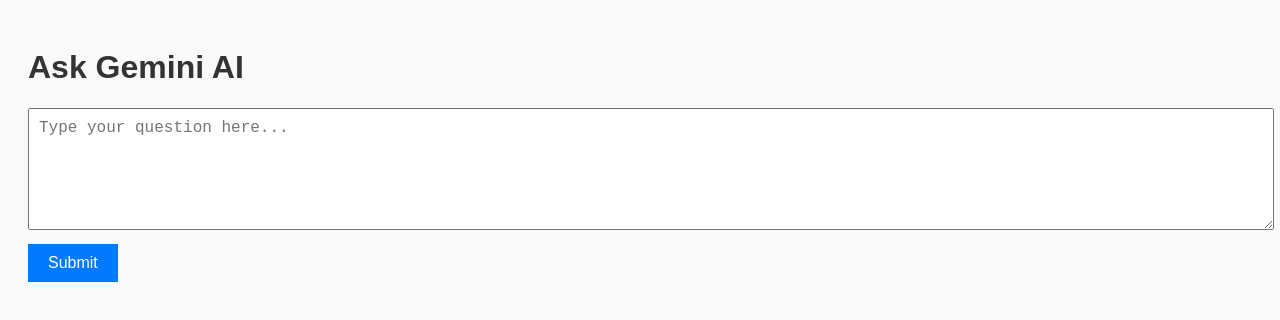
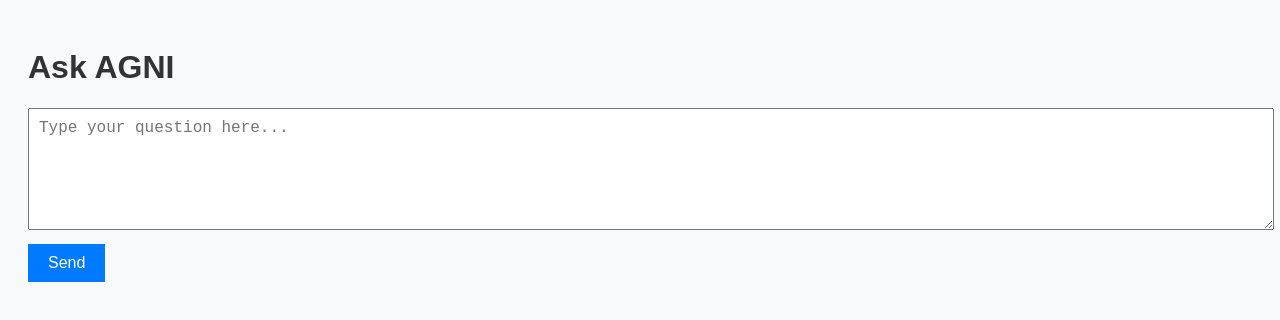
Before and after one commit to AgniNET/AGNI-Frontend, a plain HTML site: page index.html in a window 1280 px wide. Drawn offline with Linux system fonts and the light colour scheme.

Commit message:
Update index.html

```diff
--- a/index.html
+++ b/index.html
@@ -3,7 +3,7 @@
 <head>
   <meta charset="UTF-8" />
   <meta name="viewport" content="width=device-width, initial-scale=1.0"/>
-  <title>Gemini AI Frontend</title>
+  <title>AGNI Frontend</title>
   <style>
     body {
       font-family: Arial, sans-serif;
@@ -46,10 +46,10 @@
   </style>
 </head>
 <body>
-  <h1>Ask Gemini AI</h1>
+  <h1>Ask AGNI </h1>
   <textarea id="prompt" placeholder="Type your question here..."></textarea>
   <br />
-  <button onclick="sendPrompt()">Submit</button>
+  <button onclick="sendPrompt()">Send</button>
 
   <div id="response" class="response" style="display: none;"></div>
 
```
